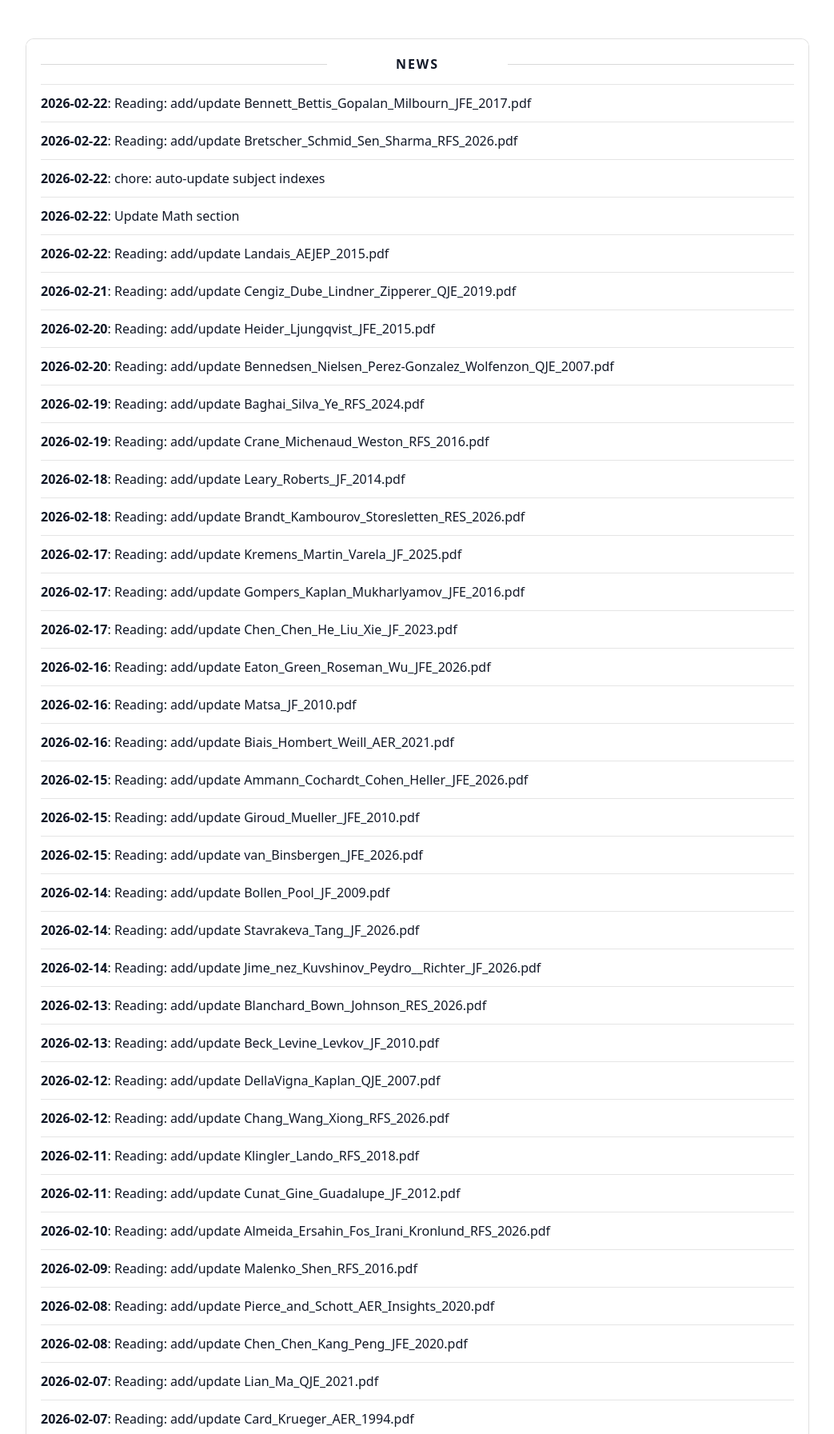
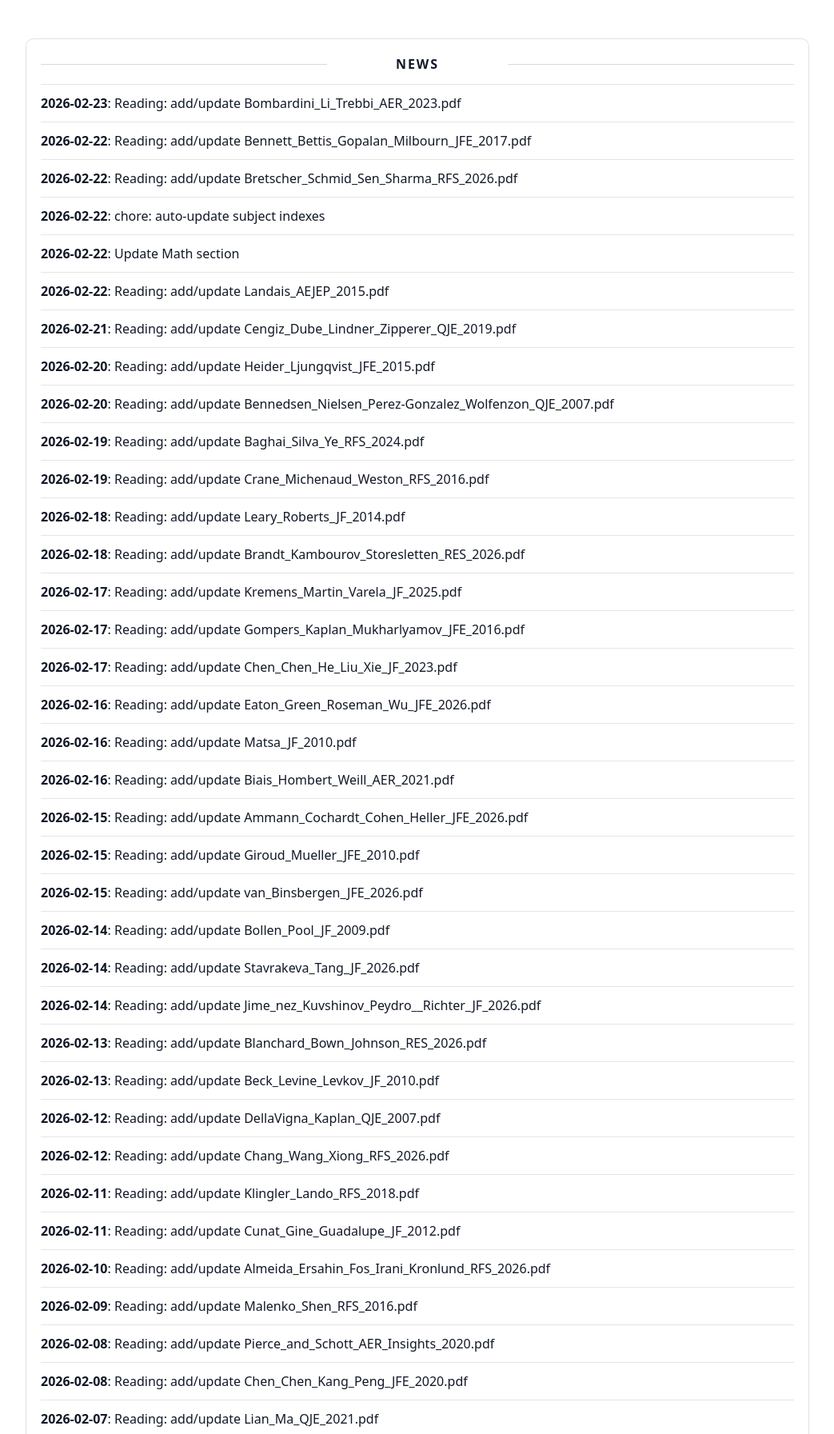
Before and after one commit to yaxinzn/study-archive, a Jekyll site: the page built from updates/index.md, in a window 1280 px wide, cut to the strip 476-2269 px from the top of the page. Shown: the whole strip at 80% size, without its empty margins (118-1161 px from the left). Built offline with Jekyll 4.4.1, drawn with Linux system fonts in a browser that asks for light colours; some of the changed text lies outside the part shown.

Commit message:
chore: update NEWS feed

```diff
--- a/_data/news.yml
+++ b/_data/news.yml
@@ -1,4 +1,7 @@
 # Auto-generated update history (sorted newest -> oldest). Do not edit manually.
+- ts: "1771847097"
+  date: "2026-02-23"
+  title: "Reading: add/update Bombardini_Li_Trebbi_AER_2023.pdf"
 - ts: "1771760404"
   date: "2026-02-22"
   title: "Reading: add/update Bennett_Bettis_Gopalan_Milbourn_JFE_2017.pdf"
```
